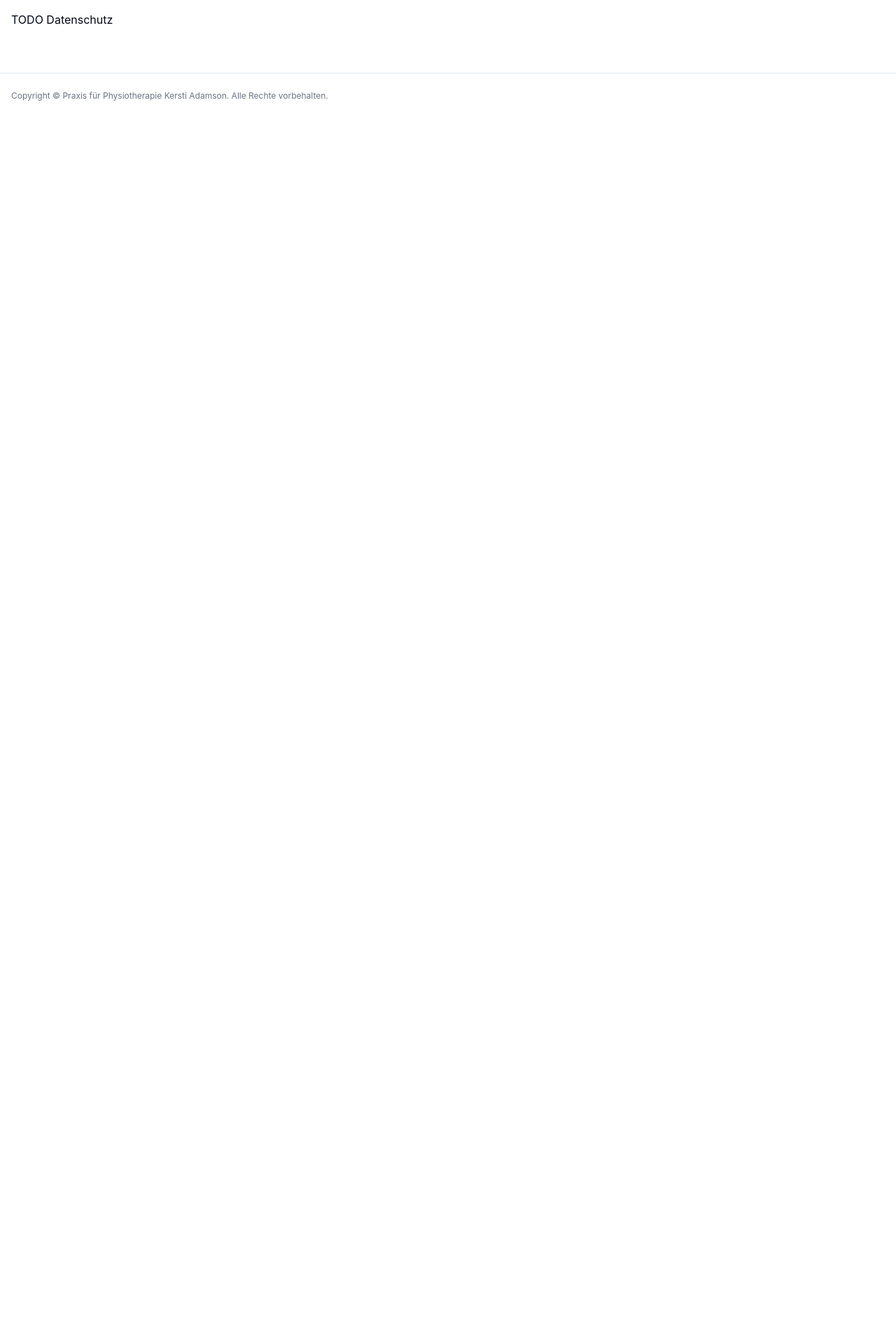
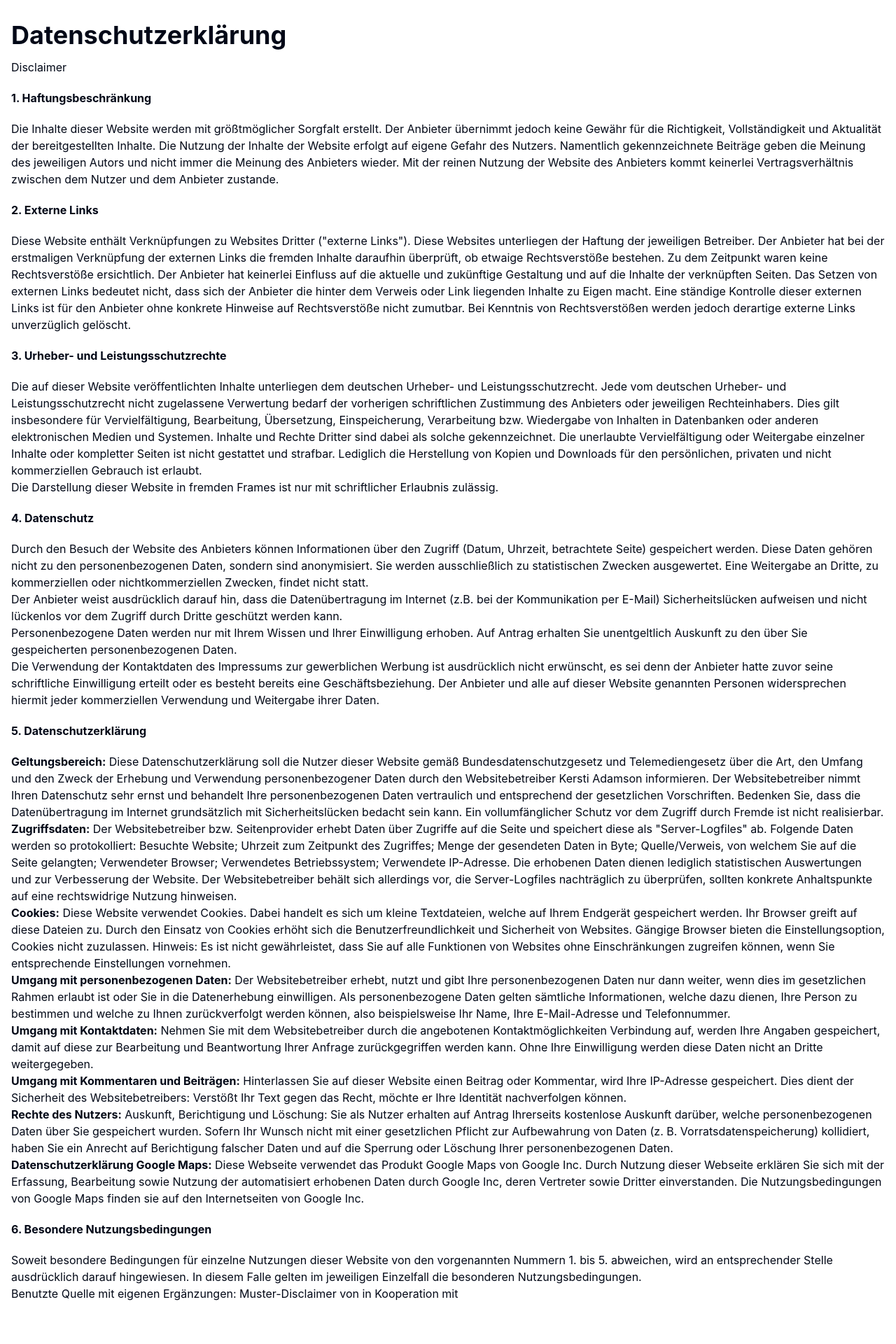
Before and after one commit to physiotherapie-adamson/website-dev, a Nuxt app: page /privacy in a window 1280 px wide. Shown: the part 180-2100 px from the top of the page at 70% size. Before the commit the page ends 800 px from the top, so only its background shows below. Built offline with nearby package versions, Linux system fonts and the light colour scheme.

Commit message:
add imprint and privacy

```diff
--- a/assets/css/tailwind.css
+++ b/assets/css/tailwind.css
@@ -42,4 +42,13 @@
   body {
     @apply bg-background text-foreground;
   }
+  h2 {
+    @apply text-4xl font-bold my-3.5;
+  }
+  h4 {
+     @apply font-bold my-5;
+  }
+  p {
+    @apply my-4;
+  }
 }
--- a/pages/imprint.vue
+++ b/pages/imprint.vue
@@ -1 +1,24 @@
-<template>TODO Impressum</template>
+<script setup lang="ts"></script>
+
+<template>
+  <h2>Impressum</h2>
+  <p>
+    <b
+      >Kersti Adamson<br />
+      Praxis für Physiotherapie<br />
+      Oberdörfer Stadtweg 13<br />
+      64331 Weiterstadt
+    </b>
+  </p>
+  <p>
+    <b
+      >Telefon: 0 61 50 - 96 11 97<br />
+      E-Mail: info(at)physiotherapie-adamson.de
+    </b>
+  </p>
+  <p>
+    Berufsbezeichnung: Physiotherapeutin<br />
+    Zulassung erteilt am 01. Mai 1995 durch die Bezirksregierung Rheinland-Pfalz, Neustadt/Weinstraße<br />
+  </p>
+  <p>Verantwortlicher i.S.d. §55 Abs. 2 RStV: Kersti Adamson, Anschrift wie oben</p>
+</template>
--- a/pages/index.vue
+++ b/pages/index.vue
@@ -2,7 +2,7 @@
 
 <template>
   <section>
-    <h2 class="text-4xl font-bold">
+    <h2>
       Willkommen in Ihrer<br />
       Praxis für Physiotherapie<br />
       in Gräfenhausen
@@ -10,21 +10,21 @@
     <Icon name="Logo" size="20em" />
   </section>
   <section class="flex-1">
-    <h2 class="text-4xl font-bold">Therapieangebot</h2>
+    <h2>Therapieangebot</h2>
     <Icon name="Logo" size="20em" />
   </section>
   <div class="flex">
     <section class="flex-1">
-      <h2 class="text-4xl font-bold">Kontakt</h2>
+      <h2>Kontakt</h2>
       <Icon name="Logo" size="20em" />
     </section>
     <section class="flex-1">
-      <h2 class="text-4xl font-bold">Termine</h2>
+      <h2>Termine</h2>
       <Icon name="Logo" size="20em" />
     </section>
   </div>
   <section class="flex-1">
-    <h2 class="text-4xl font-bold">Anfahrt</h2>
+    <h2>Anfahrt</h2>
     <Icon name="Logo" size="20em" />
   </section>
 </template>
--- a/pages/privacy.vue
+++ b/pages/privacy.vue
@@ -1 +1,102 @@
-<template>TODO Datenschutz</template>
+<template>
+  <h2>Datenschutzerklärung</h2>
+  Disclaimer
+  <h4>1. Haftungsbeschränkung</h4>
+  <p>
+    Die Inhalte dieser Website werden mit größtmöglicher Sorgfalt erstellt. Der Anbieter übernimmt jedoch keine Gewähr
+    für die Richtigkeit, Vollständigkeit und Aktualität der bereitgestellten Inhalte. Die Nutzung der Inhalte der
+    Website erfolgt auf eigene Gefahr des Nutzers. Namentlich gekennzeichnete Beiträge geben die Meinung des jeweiligen
+    Autors und nicht immer die Meinung des Anbieters wieder. Mit der reinen Nutzung der Website des Anbieters kommt
+    keinerlei Vertragsverhältnis zwischen dem Nutzer und dem Anbieter zustande.
+  </p>
+  <h4>2. Externe Links</h4>
+  <p>
+    Diese Website enthält Verknüpfungen zu Websites Dritter ("externe Links"). Diese Websites unterliegen der Haftung
+    der jeweiligen Betreiber. Der Anbieter hat bei der erstmaligen Verknüpfung der externen Links die fremden Inhalte
+    daraufhin überprüft, ob etwaige Rechtsverstöße bestehen. Zu dem Zeitpunkt waren keine Rechtsverstöße ersichtlich.
+    Der Anbieter hat keinerlei Einfluss auf die aktuelle und zukünftige Gestaltung und auf die Inhalte der verknüpften
+    Seiten. Das Setzen von externen Links bedeutet nicht, dass sich der Anbieter die hinter dem Verweis oder Link
+    liegenden Inhalte zu Eigen macht. Eine ständige Kontrolle dieser externen Links ist für den Anbieter ohne konkrete
+    Hinweise auf Rechtsverstöße nicht zumutbar. Bei Kenntnis von Rechtsverstößen werden jedoch derartige externe Links
+    unverzüglich gelöscht.
+  </p>
+  <h4>3. Urheber- und Leistungsschutzrechte</h4>
+  <p>
+    Die auf dieser Website veröffentlichten Inhalte unterliegen dem deutschen Urheber- und Leistungsschutzrecht. Jede
+    vom deutschen Urheber- und Leistungsschutzrecht nicht zugelassene Verwertung bedarf der vorherigen schriftlichen
+    Zustimmung des Anbieters oder jeweiligen Rechteinhabers. Dies gilt insbesondere für Vervielfältigung, Bearbeitung,
+    Übersetzung, Einspeicherung, Verarbeitung bzw. Wiedergabe von Inhalten in Datenbanken oder anderen elektronischen
+    Medien und Systemen. Inhalte und Rechte Dritter sind dabei als solche gekennzeichnet. Die unerlaubte
+    Vervielfältigung oder Weitergabe einzelner Inhalte oder kompletter Seiten ist nicht gestattet und strafbar.
+    Lediglich die Herstellung von Kopien und Downloads für den persönlichen, privaten und nicht kommerziellen Gebrauch
+    ist erlaubt.<br />
+    Die Darstellung dieser Website in fremden Frames ist nur mit schriftlicher Erlaubnis zulässig.
+  </p>
+  <h4>4. Datenschutz</h4>
+  <p>
+    Durch den Besuch der Website des Anbieters können Informationen über den Zugriff (Datum, Uhrzeit, betrachtete Seite)
+    gespeichert werden. Diese Daten gehören nicht zu den personenbezogenen Daten, sondern sind anonymisiert. Sie werden
+    ausschließlich zu statistischen Zwecken ausgewertet. Eine Weitergabe an Dritte, zu kommerziellen oder
+    nichtkommerziellen Zwecken, findet nicht statt.<br />
+    Der Anbieter weist ausdrücklich darauf hin, dass die Datenübertragung im Internet (z.B. bei der Kommunikation per
+    E-Mail) Sicherheitslücken aufweisen und nicht lückenlos vor dem Zugriff durch Dritte geschützt werden kann.<br />
+    Personenbezogene Daten werden nur mit Ihrem Wissen und Ihrer Einwilligung erhoben. Auf Antrag erhalten Sie
+    unentgeltlich Auskunft zu den über Sie gespeicherten personenbezogenen Daten.<br />
+    Die Verwendung der Kontaktdaten des Impressums zur gewerblichen Werbung ist ausdrücklich nicht erwünscht, es sei
+    denn der Anbieter hatte zuvor seine schriftliche Einwilligung erteilt oder es besteht bereits eine
+    Geschäftsbeziehung. Der Anbieter und alle auf dieser Website genannten Personen widersprechen hiermit jeder
+    kommerziellen Verwendung und Weitergabe ihrer Daten.
+  </p>
+  <h4>5. Datenschutzerklärung</h4>
+  <p>
+    <b>Geltungsbereich:</b> Diese Datenschutzerklärung soll die Nutzer dieser Website gemäß Bundesdatenschutzgesetz und
+    Telemediengesetz über die Art, den Umfang und den Zweck der Erhebung und Verwendung personenbezogener Daten durch
+    den Websitebetreiber Kersti Adamson informieren. Der Websitebetreiber nimmt Ihren Datenschutz sehr ernst und
+    behandelt Ihre personenbezogenen Daten vertraulich und entsprechend der gesetzlichen Vorschriften. Bedenken Sie,
+    dass die Datenübertragung im Internet grundsätzlich mit Sicherheitslücken bedacht sein kann. Ein vollumfänglicher
+    Schutz vor dem Zugriff durch Fremde ist nicht realisierbar.<br />
+    <b>Zugriffsdaten:</b> Der Websitebetreiber bzw. Seitenprovider erhebt Daten über Zugriffe auf die Seite und
+    speichert diese als "Server-Logfiles" ab. Folgende Daten werden so protokolliert: Besuchte Website; Uhrzeit zum
+    Zeitpunkt des Zugriffes; Menge der gesendeten Daten in Byte; Quelle/Verweis, von welchem Sie auf die Seite
+    gelangten; Verwendeter Browser; Verwendetes Betriebssystem; Verwendete IP-Adresse. Die erhobenen Daten dienen
+    lediglich statistischen Auswertungen und zur Verbesserung der Website. Der Websitebetreiber behält sich allerdings
+    vor, die Server-Logfiles nachträglich zu überprüfen, sollten konkrete Anhaltspunkte auf eine rechtswidrige Nutzung
+    hinweisen.<br />
+    <b>Cookies:</b> Diese Website verwendet Cookies. Dabei handelt es sich um kleine Textdateien, welche auf Ihrem
+    Endgerät gespeichert werden. Ihr Browser greift auf diese Dateien zu. Durch den Einsatz von Cookies erhöht sich die
+    Benutzerfreundlichkeit und Sicherheit von Websites. Gängige Browser bieten die Einstellungsoption, Cookies nicht
+    zuzulassen. Hinweis: Es ist nicht gewährleistet, dass Sie auf alle Funktionen von Websites ohne Einschränkungen
+    zugreifen können, wenn Sie entsprechende Einstellungen vornehmen.<br />
+    <b>Umgang mit personenbezogenen Daten:</b> Der Websitebetreiber erhebt, nutzt und gibt Ihre personenbezogenen Daten
+    nur dann weiter, wenn dies im gesetzlichen Rahmen erlaubt ist oder Sie in die Datenerhebung einwilligen. Als
+    personenbezogene Daten gelten sämtliche Informationen, welche dazu dienen, Ihre Person zu bestimmen und welche zu
+    Ihnen zurückverfolgt werden können, also beispielsweise Ihr Name, Ihre E-Mail-Adresse und Telefonnummer.<br />
+    <b>Umgang mit Kontaktdaten:</b> Nehmen Sie mit dem Websitebetreiber durch die angebotenen Kontaktmöglichkeiten
+    Verbindung auf, werden Ihre Angaben gespeichert, damit auf diese zur Bearbeitung und Beantwortung Ihrer Anfrage
+    zurückgegriffen werden kann. Ohne Ihre Einwilligung werden diese Daten nicht an Dritte weitergegeben.<br />
+    <b>Umgang mit Kommentaren und Beiträgen:</b> Hinterlassen Sie auf dieser Website einen Beitrag oder Kommentar, wird
+    Ihre IP-Adresse gespeichert. Dies dient der Sicherheit des Websitebetreibers: Verstößt Ihr Text gegen das Recht,
+    möchte er Ihre Identität nachverfolgen können.<br />
+    <b>Rechte des Nutzers:</b> Auskunft, Berichtigung und Löschung: Sie als Nutzer erhalten auf Antrag Ihrerseits
+    kostenlose Auskunft darüber, welche personenbezogenen Daten über Sie gespeichert wurden. Sofern Ihr Wunsch nicht mit
+    einer gesetzlichen Pflicht zur Aufbewahrung von Daten (z. B. Vorratsdatenspeicherung) kollidiert, haben Sie ein
+    Anrecht auf Berichtigung falscher Daten und auf die Sperrung oder Löschung Ihrer personenbezogenen Daten.<br />
+    <b>Datenschutzerklärung Google Maps:</b> Diese Webseite verwendet das Produkt Google Maps von Google Inc. Durch
+    Nutzung dieser Webseite erklären Sie sich mit der Erfassung, Bearbeitung sowie Nutzung der automatisiert erhobenen
+    Daten durch Google Inc, deren Vertreter sowie Dritter einverstanden. Die Nutzungsbedingungen von Google Maps finden
+    sie auf den Internetseiten von Google Inc.
+  </p>
+  <h4>6. Besondere Nutzungsbedingungen</h4>
+  <p>
+    Soweit besondere Bedingungen für einzelne Nutzungen dieser Website von den vorgenannten Nummern 1. bis 5. abweichen,
+    wird an entsprechender Stelle ausdrücklich darauf hingewiesen. In diesem Falle gelten im jeweiligen Einzelfall die
+    besonderen Nutzungsbedingungen.<br />
+    Benutzte Quelle mit eigenen Ergänzungen: Muster-Disclaimer von
+    <Button variant="link" size="default" href="https://Juraforum.de" class="p-0">Juraforum.de</Button> in Kooperation
+    mit
+    <Button variant="link" size="default" href="https://Experten-Branchenbuch.de" class="p-0"
+      >Experten-Branchenbuch.de</Button
+    >
+  </p>
+</template>
+<script setup lang="ts"></script>
```
